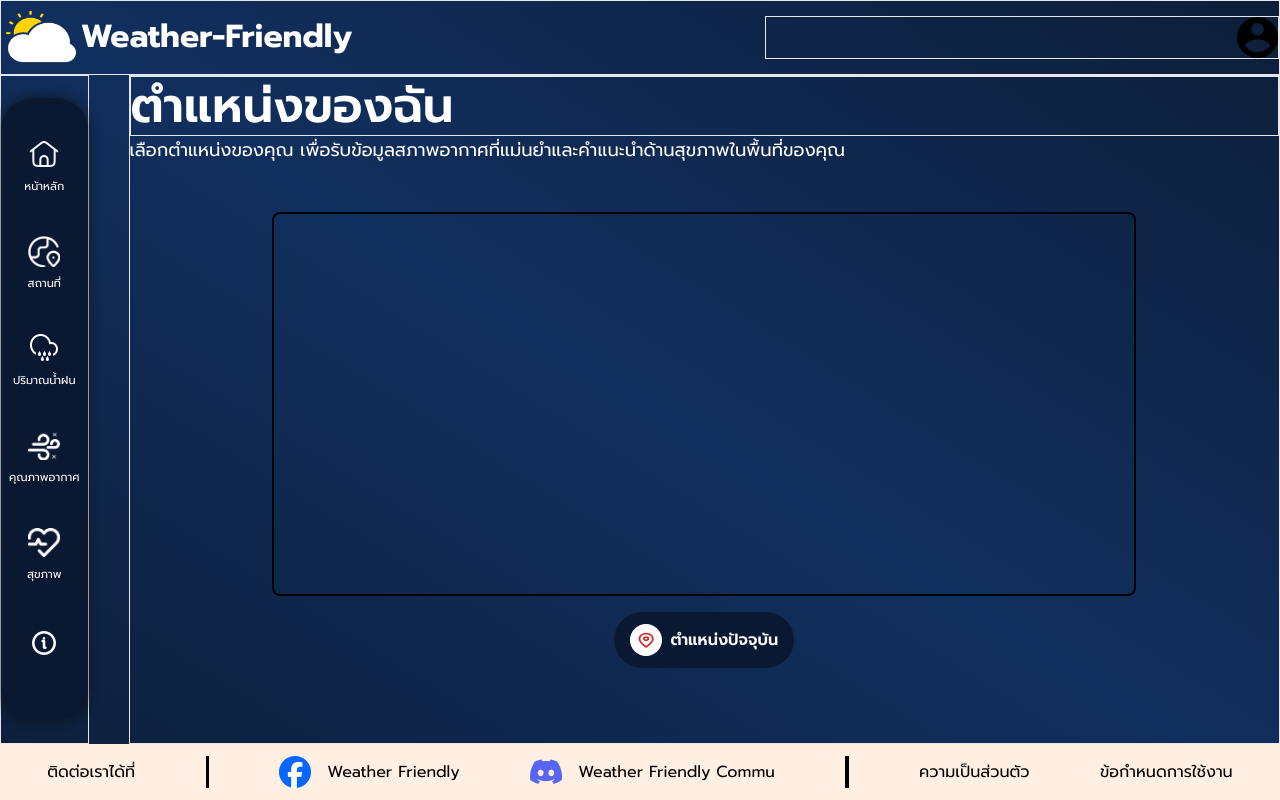
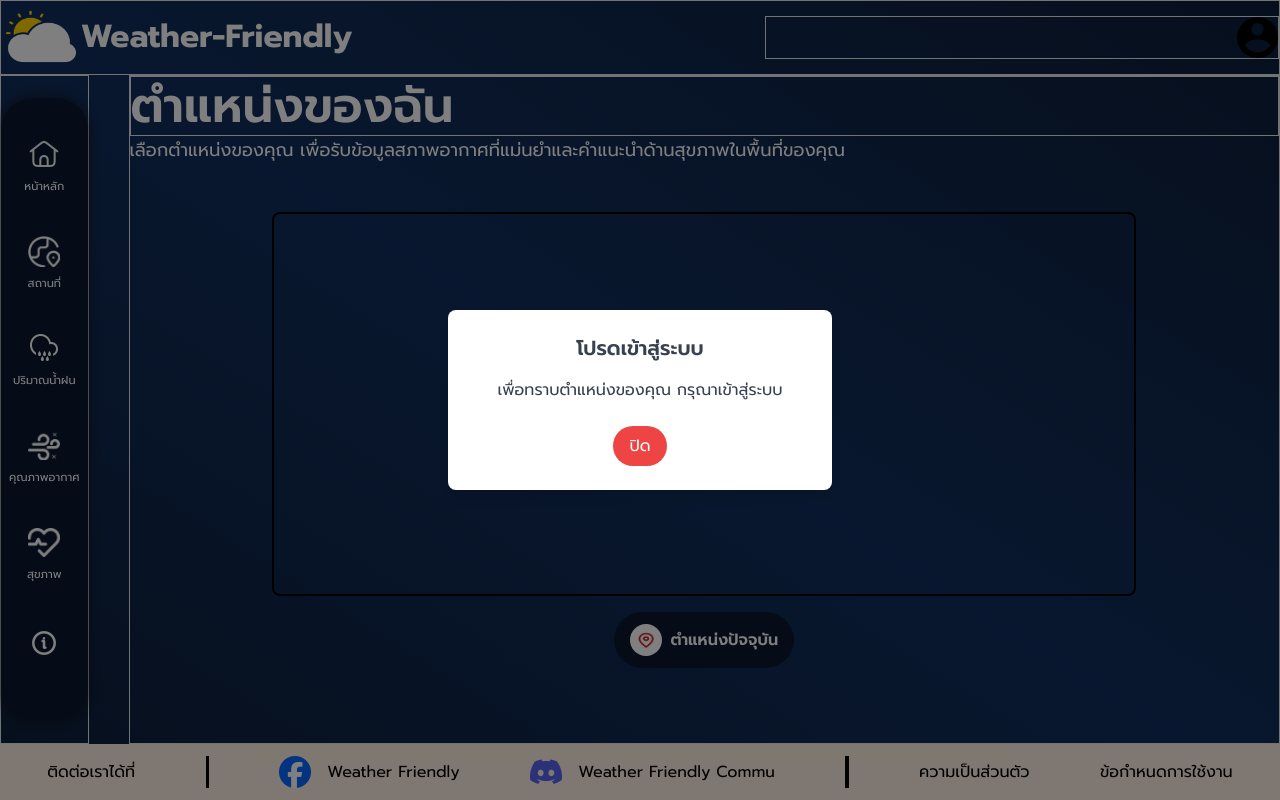
Before and after one commit to farlos3/Weather-friendly, a Next.js app: page /Location in a window 1280 px wide. Both pictures are taken after a click on the button "ตำแหน่งปัจจุบัน". Built offline with nearby package versions, Linux system fonts and the light colour scheme; no server answers.

Commit message:
popup in location page

```diff
--- a/app/Location/page.jsx
+++ b/app/Location/page.jsx
@@ -16,6 +16,7 @@ import { useRouter } from "next/navigation";
 export default function page() {
   {/* ---------------------------- Set Token  ---------------------------- */}
   const router = useRouter();
+  const [isLoginPopupVisible, setIsLoginPopupVisible] = useState(false);
 
   // State login
   const [isLoggedIn, setIsLoggedIn] = useState(false);
@@ -42,6 +43,16 @@ export default function page() {
   const handleProfileClick = () => {
     setIsProfilePopupVisible(!isProfilePopupVisible);
   };
+
+  const showLoginPopup = () => {
+    setIsLoginPopupVisible(true);
+  };
+
+  const closeLoginPopup = () => {
+    setIsLoginPopupVisible(false);
+  };
+
+
 {/* ---------------------------- Set Token  ---------------------------- */}
 
 const mapKey = process.env.NEXT_PUBLIC_LONGDO_MAP_KEY; // API Key จาก Longdo
@@ -79,7 +90,6 @@ useEffect(() => {
 }, [mapKey]);
 
 
-
   return (
     <main className="flex flex-col h-screen h-full w-full bg-gradient-to-bl from-[#0D1E39] via-[#112F5E] to-[#0D1E39] text-white">
       <div className="flex justify-between border items-center">
@@ -105,7 +115,7 @@ useEffect(() => {
           <RegisterButton />
         )}
       </div>
-{/* ---------------------------- Token and State login  ---------------------------- */}
+      {/* ---------------------------- Token and State login  ---------------------------- */}
 
       <section className="flex h-full w-full max-[100%]">
         <Navbar />
@@ -128,7 +138,13 @@ useEffect(() => {
               <section className="flex justify-center mt-4">
                 <button
                   className="flex items-center bg-[#0A1931] px-4 py-3 rounded-full text-white font-semibold hover:bg-[#112F5E] transition"
-                  onClick={() => alert("กำลังหาตำแหน่งปัจจุบัน...")}//ต้องเปลี่ยนเป้นให้ลอคอิน
+                  onClick={() => {
+                    if (!isLoggedIn) {
+                      showLoginPopup(); // แสดงป๊อปอัพหากยังไม่ได้ล็อกอิน
+                    } else {
+                      alert("กำลังหาตำแหน่งปัจจุบัน...");
+                    }
+                  }}
                 >
                   <div className="flex items-center justify-center bg-white rounded-full h-8 w-8 mr-2">
                     <img
@@ -144,6 +160,24 @@ useEffect(() => {
           </section>
         </div>
       </section>
+      {isLoginPopupVisible && (
+        <div className="fixed inset-0 flex justify-center items-center bg-black bg-opacity-50 z-50">
+          <div className="bg-white rounded-lg shadow-lg p-6 text-center w-96">
+            <h2 className="text-xl text-gray-700 font-semibold mb-4">
+              โปรดเข้าสู่ระบบ
+            </h2>
+            <p className="text-gray-700 mb-6">
+              เพื่อทราบตำแหน่งของคุณ กรุณาเข้าสู่ระบบ
+            </p>
+            <button
+              className="bg-red-500 text-white px-4 py-2 rounded-full hover:bg-red-600 transition"
+              onClick={closeLoginPopup}
+            >
+              ปิด
+            </button>
+          </div>
+        </div>
+      )}
       <footer className="mt-auto text-black">
         <Footer />
       </footer>
```
